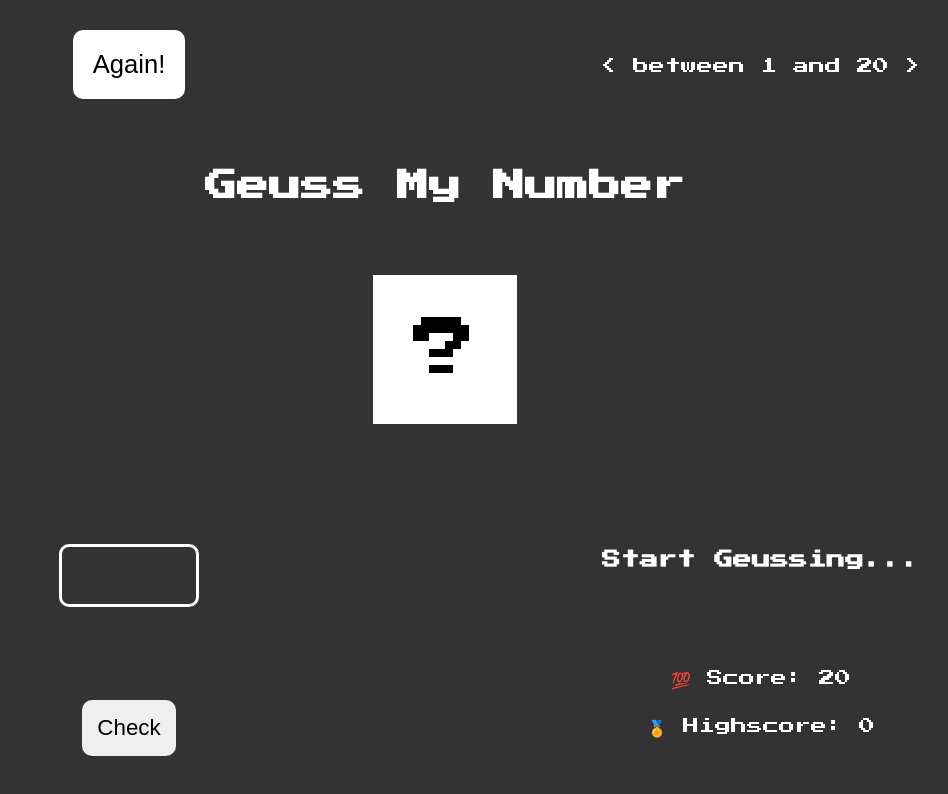
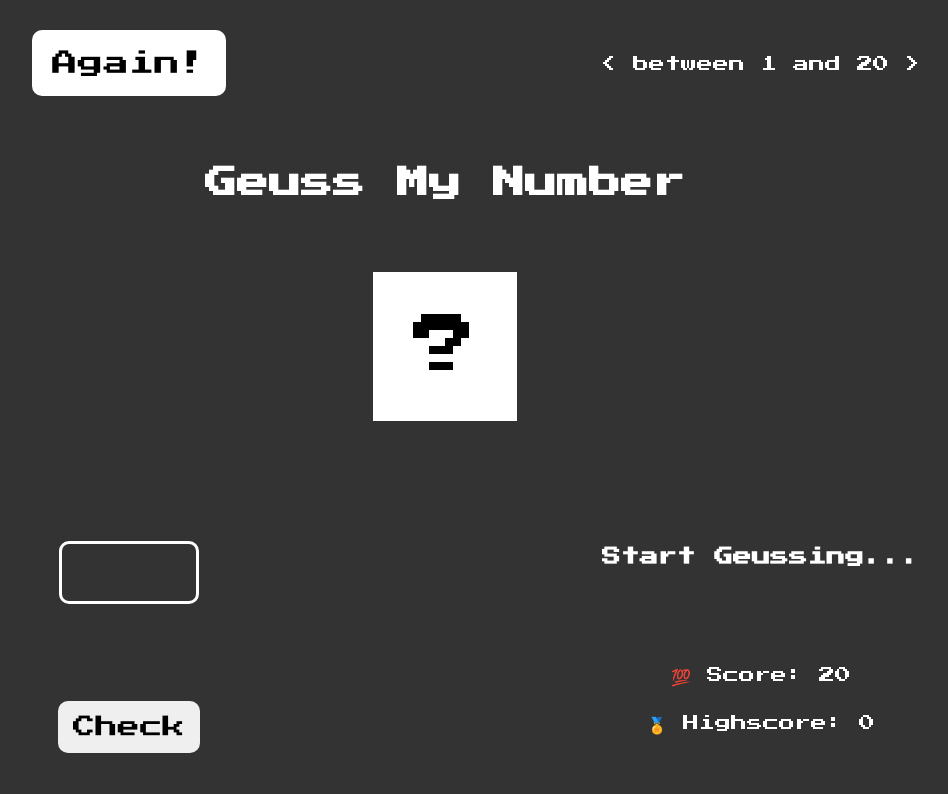
Before and after one commit to mouatezbenbara/gussNumberGame, a plain HTML site: page index.html in a window 1280 px wide. Shown: the whole page, without its empty margins (195-1143 px from the left). Drawn offline with Linux system fonts and the light colour scheme.

Commit message:
Update master.css

```diff
--- a/master.css
+++ b/master.css
@@ -46,18 +46,6 @@ h1 {
     width:fit-content;
     margin: auto;
  }
- /*
-.exlacmation::before{
-    content: "";
-    width: 100vw;
-    height: 10px;
-    position: absolute;
-    top: 50%;
-    left:-10px;
-    background-color: #FFF;
-    z-index: -1;
-} */
-
 .sides {
     padding: 60px 0;
     height: 200px;
@@ -100,7 +88,9 @@ h1 {
 .score{
     transition: 1s;
 }
-
+button, input {
+    font-family: 'Press Start 2P', cursive;
+}
 @media (max-width: 779px)  {
     body{
         overflow: scroll;
```
